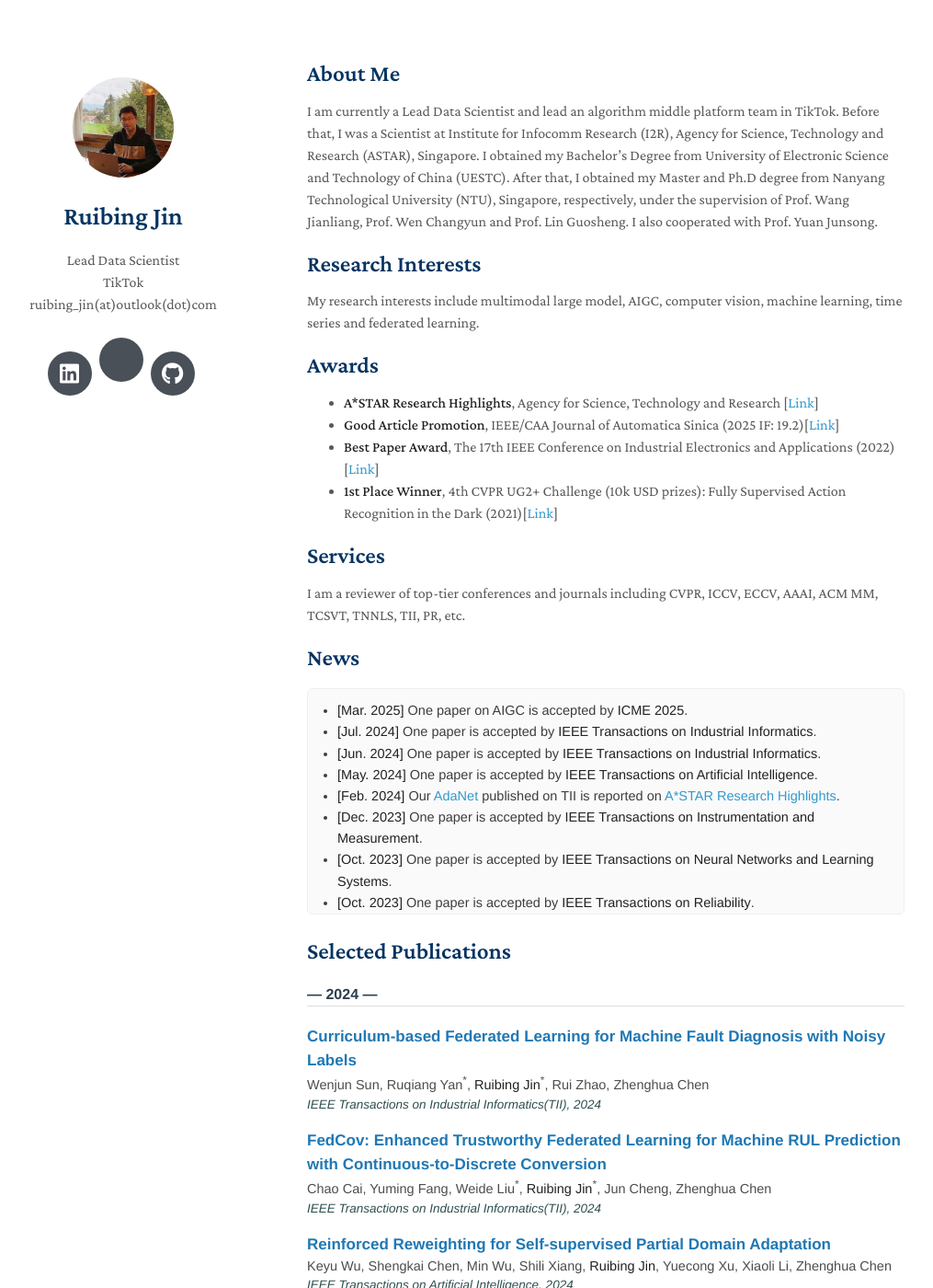
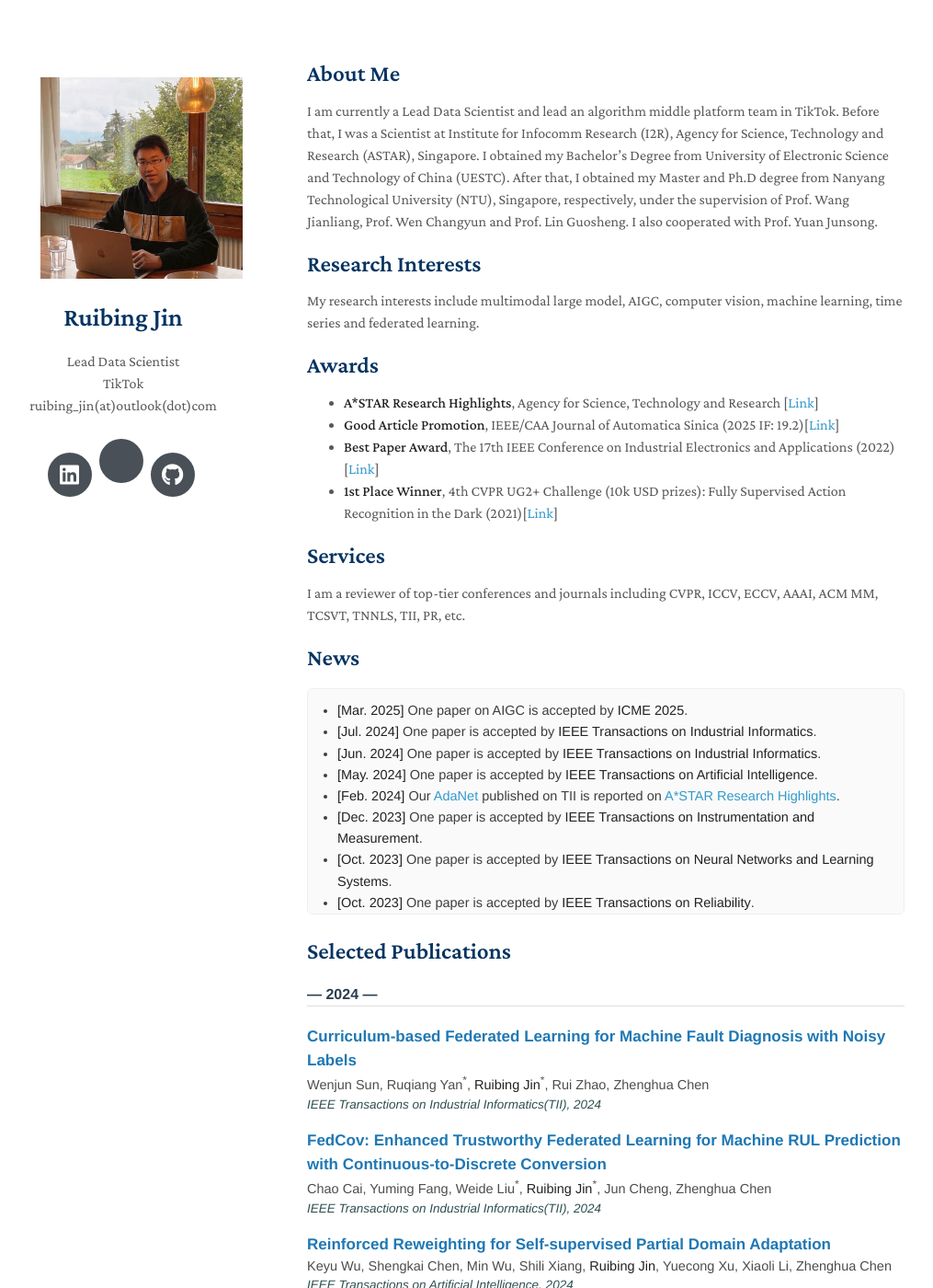
Before and after one commit to ruibing-jin/ruibing-jin.github.io, a Jekyll site: the page built from index.md, in a window 1280 px wide and 1400 px high. Shown: the whole window at 92% size, without its empty margins (136-1151 px from the left). Built offline with Jekyll 4.4.1, drawn with Linux system fonts in a browser that asks for light colours; nearby versions of some CDN libraries; a style sheet for code colours, icons or effects is not loaded; our own code applies the rules of GitHub Pages for plain Markdown files.

Commit message:
Update style.scss

```diff
--- a/assets/css/style.scss
+++ b/assets/css/style.scss
@@ -2,3 +2,10 @@
 ---
 
 @import "minimal-light";
+
+/* 自定义样式：将头像裁剪取消为长方形 */
+.image.avatar img {
+  border-radius: 0 !important;  /* 取消圆角 */
+  width: 100%;                  /* 让图片填满容器 */
+  height: auto;
+}
```
